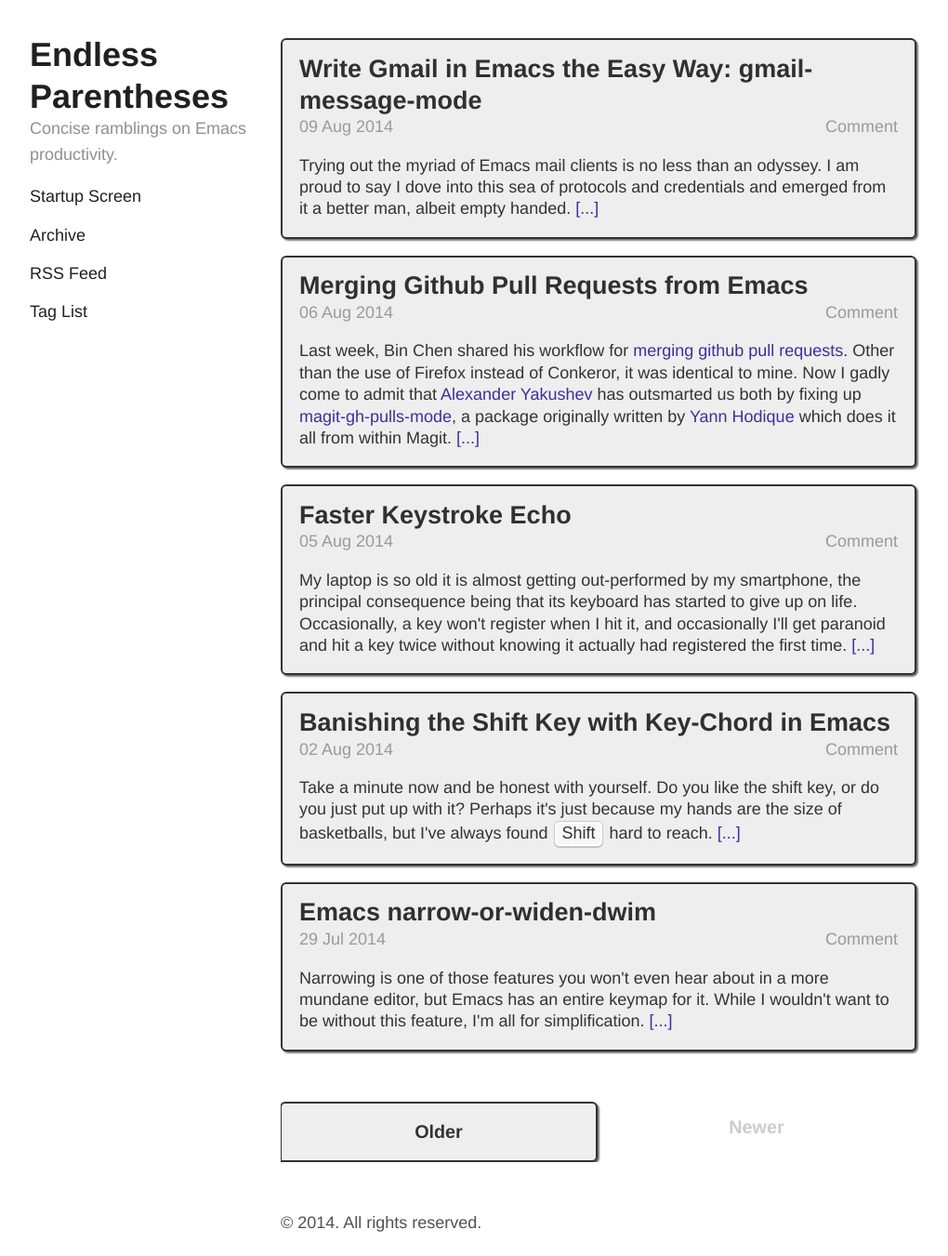
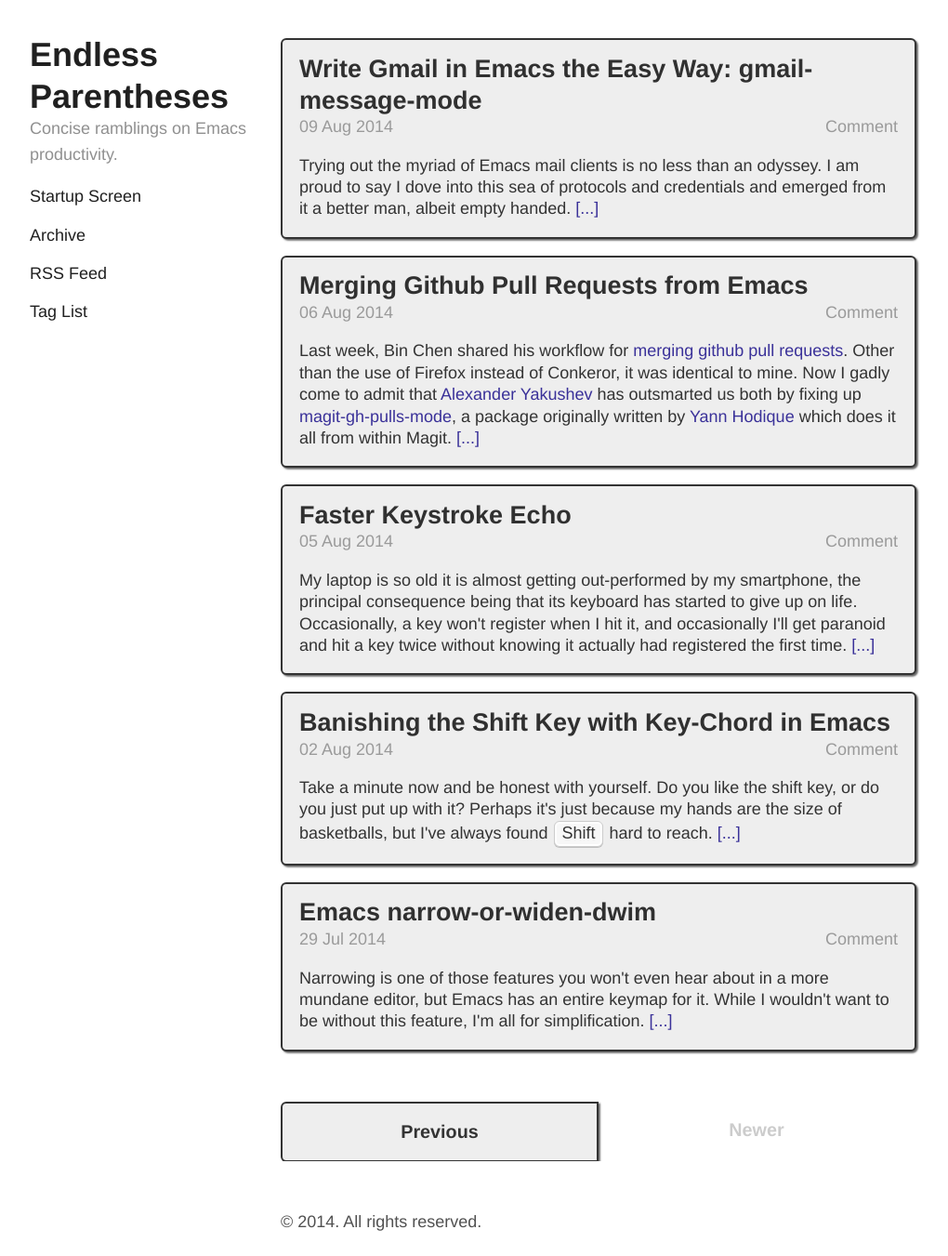
Before and after one commit to Malabarba/EndlessParentheses, a Jekyll site: the page built from index.html, in a window 1280 px wide and 1351 px high. Shown: the whole window at 93% size, without its empty margins (50-1070 px from the left). Built offline with Jekyll 4.4.1, drawn with Linux system fonts in a browser that asks for light colours; Markdown is read by kramdown in place of the engine named in the settings; the list of posts is cut into pages by our own code; comment, search, counter and statistics services are not loaded.

Commit message:
CSS: Improve Previous/Next buttons.

```diff
--- a/index.html
+++ b/index.html
@@ -25,15 +25,15 @@
 
 <div class="pagination">
   {% if paginator.next_page %}
-    <a class="border-box pagination-item older" href="{{ site.baseurl }}page{{paginator.next_page}}">Older</a>
+    <a class="border-box pagination-item older" href="{{ site.baseurl }}page{{paginator.next_page}}">Previous</a>
   {% else %}
-    <span class="pagination-item older">Older</span>
+    <span class="pagination-item older">Previous</span>
   {% endif %}
   {% if paginator.previous_page %}
     {% if paginator.page == 2 %}
-      <a class="border-box pagination-item newer" href="{{ site.baseurl }}">Newer</a>
+      <a class="border-box pagination-item newer" href="{{ site.baseurl }}">Next</a>
     {% else %}
-      <a class="border-box pagination-item newer" href="{{ site.baseurl }}page{{paginator.previous_page}}">Newer</a>
+      <a class="border-box pagination-item newer" href="{{ site.baseurl }}page{{paginator.previous_page}}">Next</a>
     {% endif %}
   {% else %}
     <span class="pagination-item newer">Newer</span>
--- a/public/css/endless.css
+++ b/public/css/endless.css
@@ -575,6 +575,7 @@
     background-color: #fff;
 }
 
+@media (max-width: 29.9em) {
     .pagination-item:last-child {
         border-top-left-radius:  0px;
         border-top-right-radius: 0px;
@@ -585,6 +586,7 @@
         border-bottom-left-radius:  0px;
         border-bottom-right-radius: 0px;
     }
+}
 
 @media (min-width: 30em) {
     .pagination {
@@ -593,15 +595,15 @@
     .pagination-item {
         float: left;
         width: 50%;
+        margin-bottom: 2px;
     }
     .pagination-item:last-child {
-        margin-bottom: 0;
-        border-top-left-radius:    6px;
-        border-bottom-left-radius: 6px;
+        margin-left: -1px;
+        border-top-left-radius:    0px;
+        border-bottom-left-radius: 0px;
     }
     .pagination-item:first-child {
-        margin-left: -1px;
-        border-top-right-radius:    6px;
-        border-bottom-right-radius: 6px;
+        border-top-right-radius:    0px;
+        border-bottom-right-radius: 0px;
     }
 }
```
Also changed, not shown: other parts of index.html (+2 -2 lines). Lines whose indentation alone changed are shown as unchanged.
